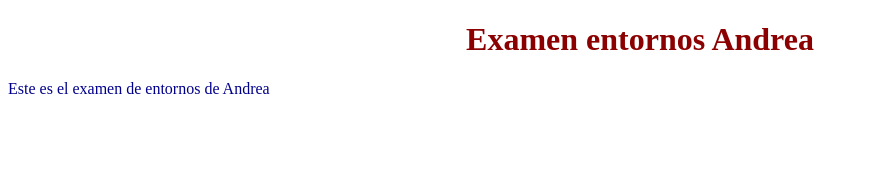
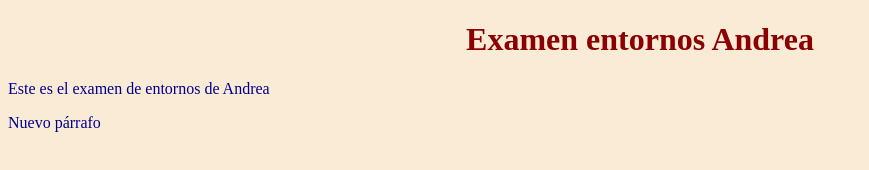
Before and after one commit to AndreaJoglar/ExamenEntornos, a plain HTML site: page index.html in a window 1280 px wide. Shown: the whole page, without its empty margins (0-869 px from the left). Drawn offline with Linux system fonts and the light colour scheme.

Commit message:
cambios rama

```diff
--- a/estilo.css
+++ b/estilo.css
@@ -1,3 +1,7 @@
+body{
+    background-color: antiquewhite;
+}
+
 h1{
     color: darkred;
     text-align: center;
--- a/index.html
+++ b/index.html
@@ -11,5 +11,6 @@
 <body>
     <h1>Examen entornos Andrea</h1>
     <p>Este es el examen de entornos de Andrea</p>
+    <p>Nuevo párrafo</p>
 </body>
 </html>
```
